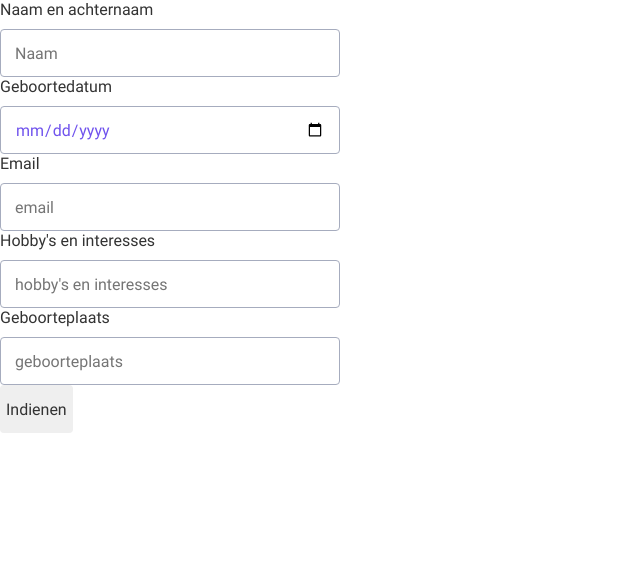
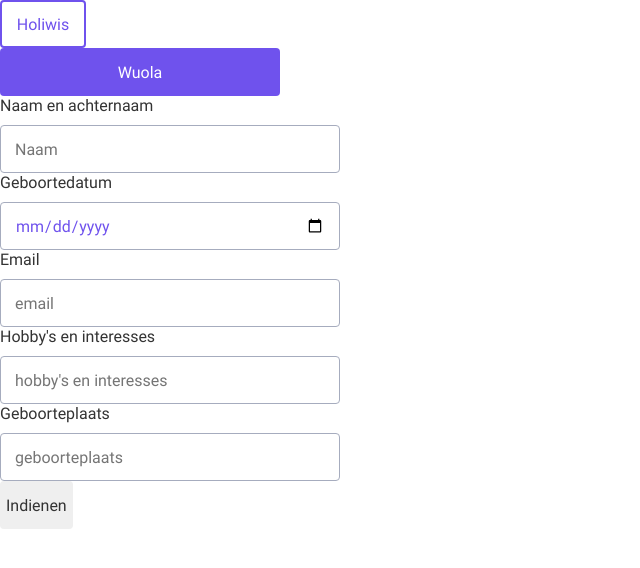
Before and after one commit to carlossanchezheil1984/Buddies-app, a React (Create React App) app: page / in a window 1280 px wide. Shown: the top 568 px of the page, without its empty margins (0-640 px from the left). Built offline with nearby package versions, Linux system fonts and the light colour scheme.

Commit message:
added the components of the buttons

```diff
--- a/src/App.js
+++ b/src/App.js
@@ -1,11 +1,14 @@
 import React from 'react';
 import "./App.css";
 import RegisterForm from "./RegisterForm.js"
+import Button from "./Button";
 
 //Main Site
 function App(){
   return(
     <div className="App">
+      <Button buttonType="small" text="Holiwis" submitBtn="true" />
+      <Button buttonType="big" text="Wuola" />
       <RegisterForm />
     </div>
   );
--- /dev/null
+++ b/src/Button.js
@@ -0,0 +1,12 @@
+import React from "react";
+
+const Button = props => {
+    let classname = "";
+    props.buttonType === "small" ? classname="small-button" : classname = "big-button";
+
+    return (
+        <button className={classname}>{props.text}</button>
+    );
+}
+
+export default Button;
```
Also changed, not shown: src/css-styleguides.txt (added).
